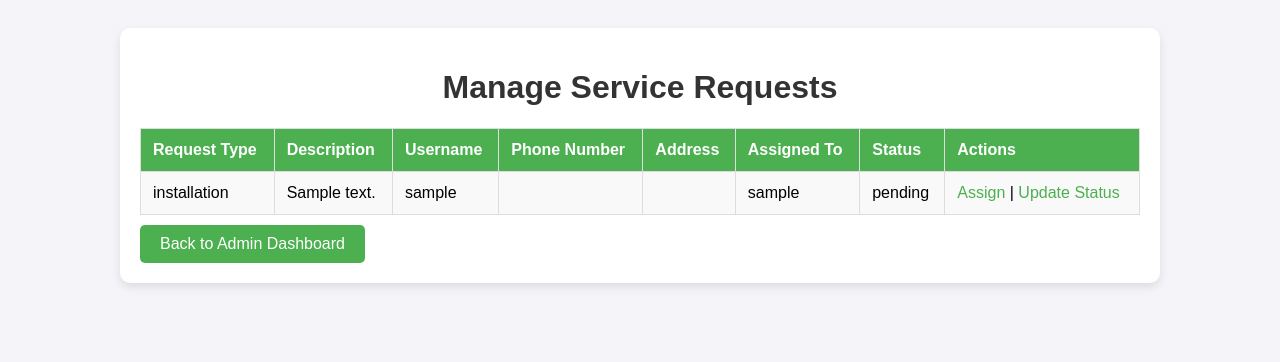
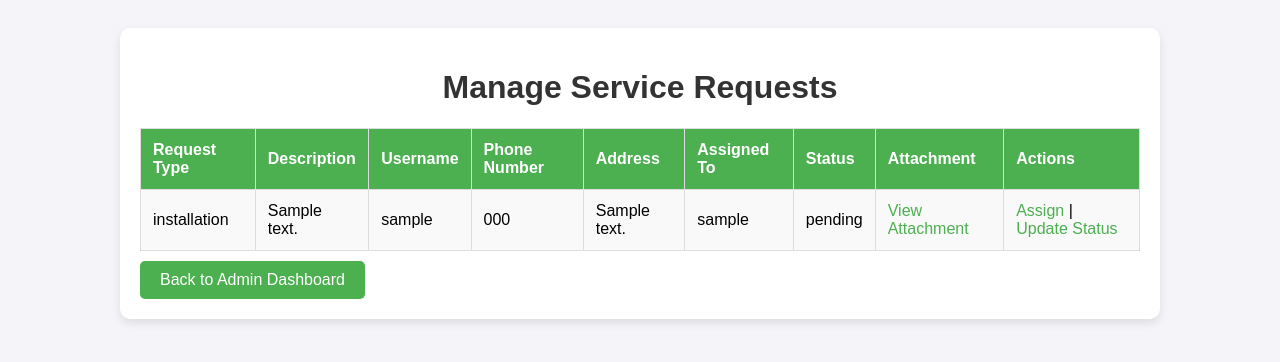
Before and after one commit to DarshanBanait/Bynry, a Django app: page /service/manage/ in a window 1280 px wide. Shown: the top 362 px of the page. Run offline with Django 5.2, Linux system fonts and the light colour scheme; a user stored in the database is signed in; tables that the repository leaves empty hold one stand-in row (values such as "Sample post").

Commit message:
Add 'view attachment' in admin dashboard.

```diff
--- a/service/admin.py
+++ b/service/admin.py
@@ -13,7 +13,7 @@ admin.site.register(CustomerSupport, CustomerAdmin)
 
 # Register the ServiceRequest model to be managed in the admin interface
 class ServiceRequestAdmin(admin.ModelAdmin):
-    list_display = ('user', 'request_type', 'status', 'created_at', 'updated_at')  # Updated fields
+    list_display = ('user', 'request_type', 'status', 'created_at', 'updated_at', 'attachment')  # Updated fields
     search_fields = ('user__name', 'request_type', 'status')  # Search fields updated
     list_filter = ('status', 'request_type', 'created_at')  # Updated filter
     ordering = ('-created_at',)  # Orders the list based on the most recent service request
--- a/service/models.py
+++ b/service/models.py
@@ -19,7 +19,7 @@ class ServiceRequest(models.Model):
     user = models.ForeignKey(settings.AUTH_USER_MODEL, on_delete=models.CASCADE, related_name='service_requests')  # User creating the request
     request_type = models.CharField(max_length=20, choices=REQUEST_TYPES)
     description = models.TextField()
-    attachment = models.FileField(upload_to='attachments/', blank=True, null=True)  # Optional attachment
+    attachment = models.FileField(upload_to='attachments/', blank=True, null=True)
     status = models.CharField(max_length=20, choices=STATUS_CHOICES, default='pending')
     assigned_to = models.ForeignKey(settings.AUTH_USER_MODEL, on_delete=models.SET_NULL, null=True, blank=True, related_name='assigned_requests')  # Staff assignment
     created_at = models.DateTimeField(auto_now_add=True)
--- a/service/templates/service/manage_service_requests.html
+++ b/service/templates/service/manage_service_requests.html
@@ -91,6 +91,7 @@
                     <th>Address</th>
                     <th>Assigned To</th>
                     <th>Status</th>
+                    <th>Attachment</th>  <!-- New column for attachments -->
                     <th>Actions</th>
                 </tr>
             </thead>
@@ -100,8 +101,8 @@
                     <td>{{ request.request_type }}</td>
                     <td>{{ request.description }}</td>
                     <td>{{ request.user.username }}</td>
-                    <td>{{ request.user.profile.phone_number }}</td>  <!-- Assuming the user has a profile with phone number -->
-                    <td>{{ request.user.profile.address }}</td>      <!-- Assuming the user has a profile with address -->
+                    <td>{{ request.user.phone_number }}</td>
+                    <td>{{ request.user.address }}</td>
                     <td>
                         {% if request.assigned_to %}
                             {{ request.assigned_to.username }}
@@ -110,6 +111,13 @@
                         {% endif %}
                     </td>
                     <td>{{ request.status }}</td>
+                    <td>
+                        {% if request.attachment %}
+                            <a href="{{ request.attachment.url }}" target="_blank">View Attachment</a>
+                        {% else %}
+                            No Attachment
+                        {% endif %}
+                    </td>
                     <td>
                         <a href="{% url 'service:assign_service_request' request.id %}">Assign</a> |
                         <a href="{% url 'service:update_service_request_status' request.id %}">Update Status</a>
```
Also changed, not shown: images/image12.png, images/image15.png, images/image16.png.
